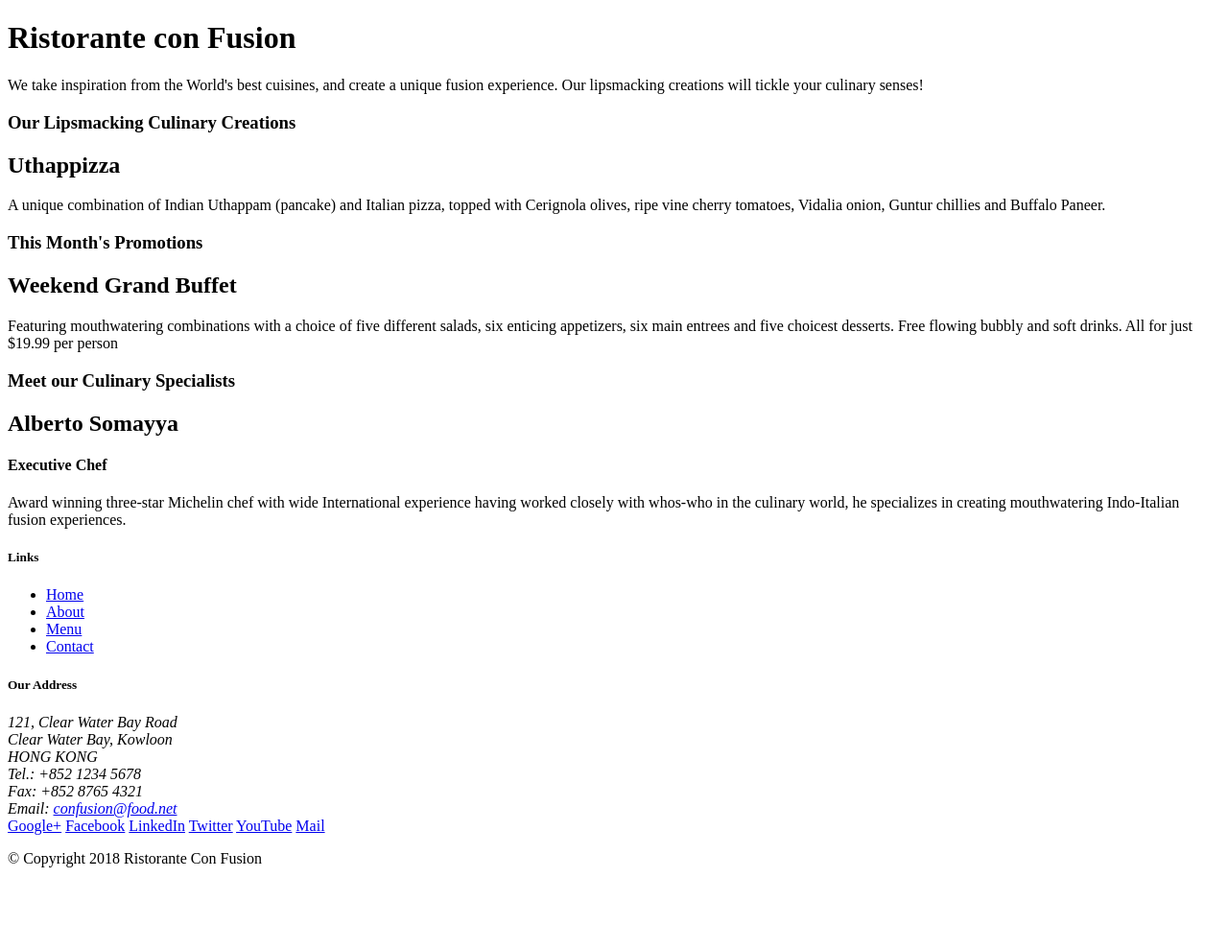
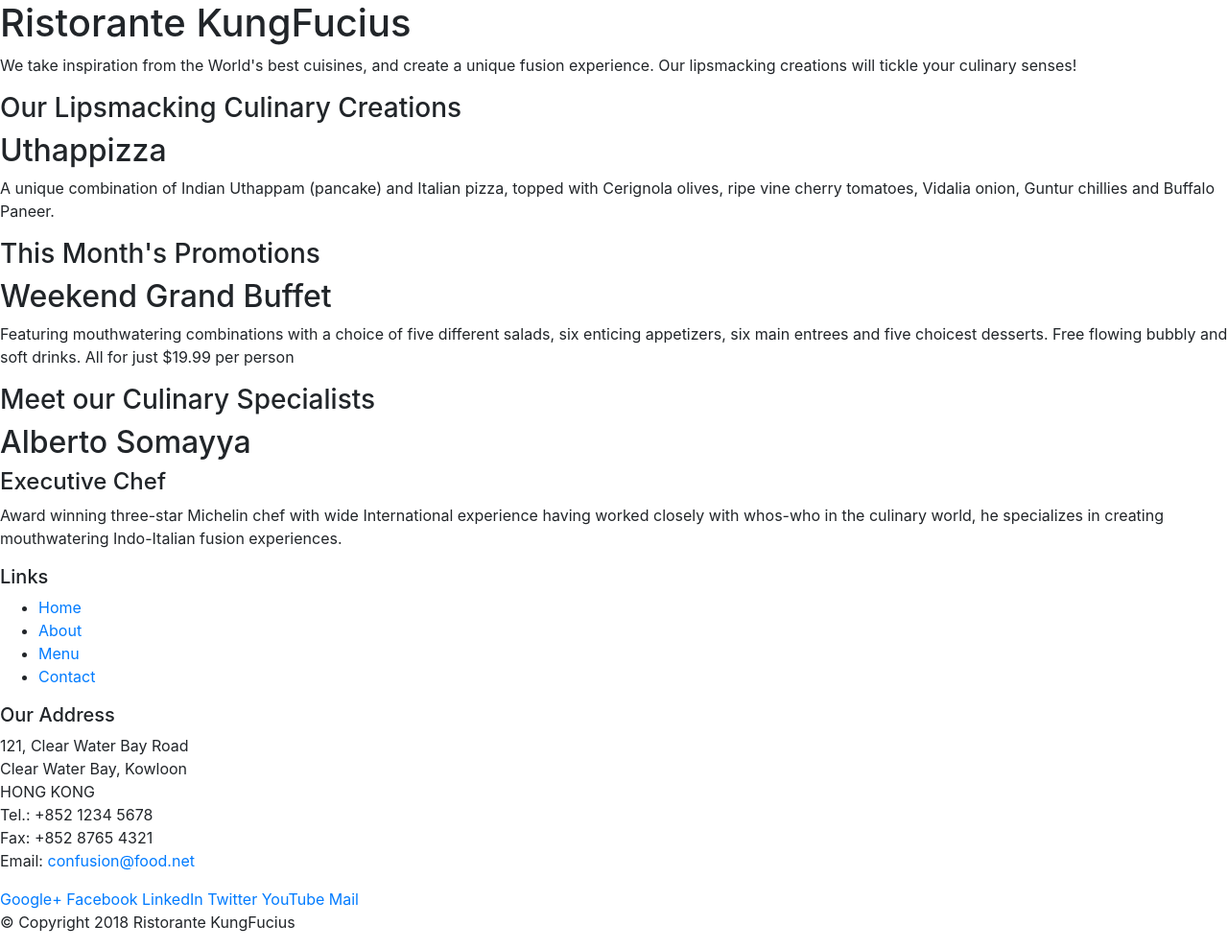
Before and after one commit to isidoreduc/Bootstrap_KungFucius, a website: page index.html in a window 1280 px wide. Shown: the whole page at 96% size. Before the commit the page ends 920 px from the top, so only its background shows below. Drawn offline with nearby package versions, Linux system fonts and the light colour scheme.

Commit message:
intro to b4

```diff
--- a/index.html
+++ b/index.html
@@ -2,7 +2,14 @@
 <html lang="en">
 
 <head>
-    <title>Ristorante Con Fusion</title>
+    <!-- Required meta tags always come first -->
+    <meta charset="utf-8">
+    <meta name="viewport" content="width=device-width, initial-scale=1, shrink-to-fit=no">
+    <meta http-equiv="x-ua-compatible" content="ie=edge">
+
+    <!-- Bootstrap CSS -->
+    <link rel="stylesheet" href="node_modules/bootstrap/dist/css/bootstrap.min.css">
+    <title>Ristorante KungFucius</title>
 </head>
 
 <body>
@@ -11,7 +18,7 @@
         <div>
             <div>
                 <div>
-                    <h1>Ristorante con Fusion</h1>
+                    <h1>Ristorante KungFucius</h1>
                     <p>We take inspiration from the World's best cuisines, and create a unique fusion experience. Our lipsmacking creations will tickle your culinary senses!</p>
                 </div>
                 <div>
@@ -90,12 +97,15 @@
            </div>
            <div>
                 <div>
-                    <p>© Copyright 2018 Ristorante Con Fusion</p>
+                    <p>© Copyright 2018 Ristorante KungFucius</p>
                 </div>
            </div>
         </div>
     </footer>
-
+<!-- jQuery first, then Popper.js, then Bootstrap JS. -->
+<script src="node_modules/jquery/dist/jquery.slim.min.js"></script>
+<script src="node_modules/popper.js/dist/umd/popper.min.js"></script>
+<script src="node_modules/bootstrap/dist/js/bootstrap.min.js"></script>
 </body>
 
 </html>
```
